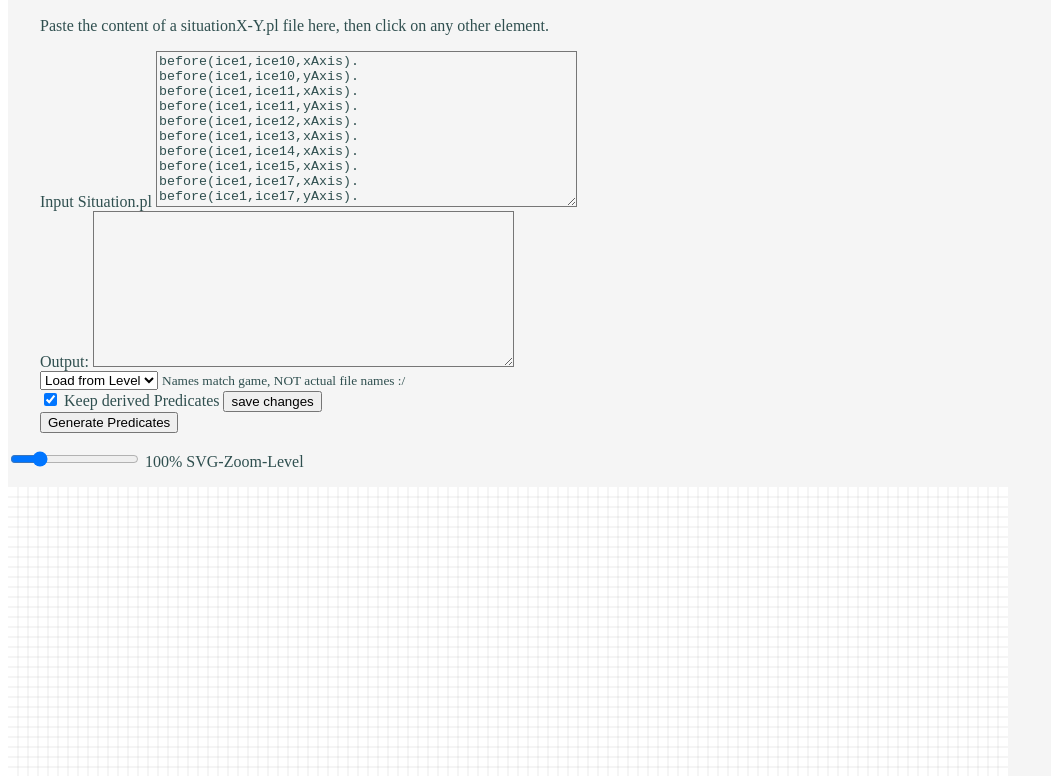
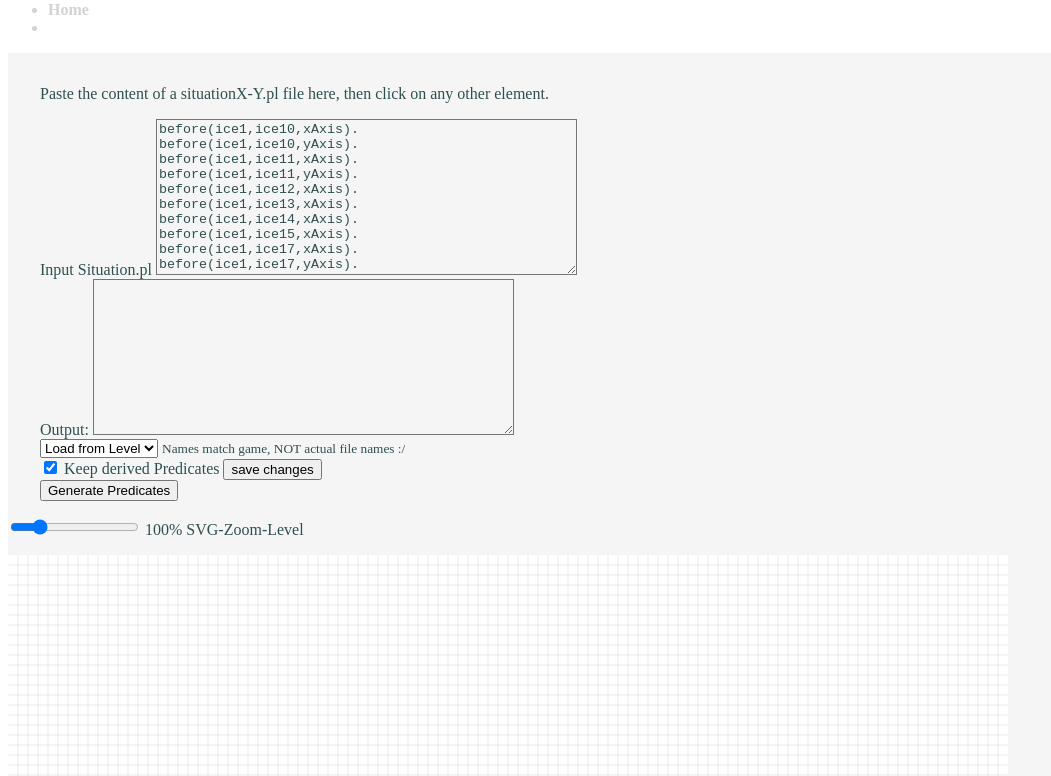
Before and after one commit to layaxx/bambirds-situation-editor, a website with bundled scripts: page index.html in a window 1280 px wide. Shown: the part 73-849 px from the top of the page, without its empty margins (0-1051 px from the left). Built offline with nearby package versions, Linux system fonts and the light colour scheme; no server answers; files whose address does not match are found by name.

Commit message:
add nav bar

```diff
--- a/css/styles.css
+++ b/css/styles.css
@@ -17,6 +17,22 @@ header h2 {
   margin-bottom: 0;
 }
 
+header nav {
+  place-content: center;
+}
+
+header nav li,
+header nav li a {
+  color: white;
+  font-weight: bold;
+  text-decoration: underline;
+}
+
+header nav li {
+  color: lightgray;
+  text-decoration: none;
+}
+
 main.container {
   background-color: whitesmoke;
   color: darkslategray;
--- a/index.html
+++ b/index.html
@@ -11,6 +11,12 @@
   <body background="background.png">
     <header>
       <h1>Visual Situation File Editor</h1>
+      <nav>
+        <ul>
+          <li>Home</li>
+          <li><a href="/levels.html">Levels</a></li>
+        </ul>
+      </nav>
     </header>
     <main class="container">
       <div>
```
Also changed, not shown: levels.html (+7 -0 lines), src/levels.ts (+26 -7 lines).
